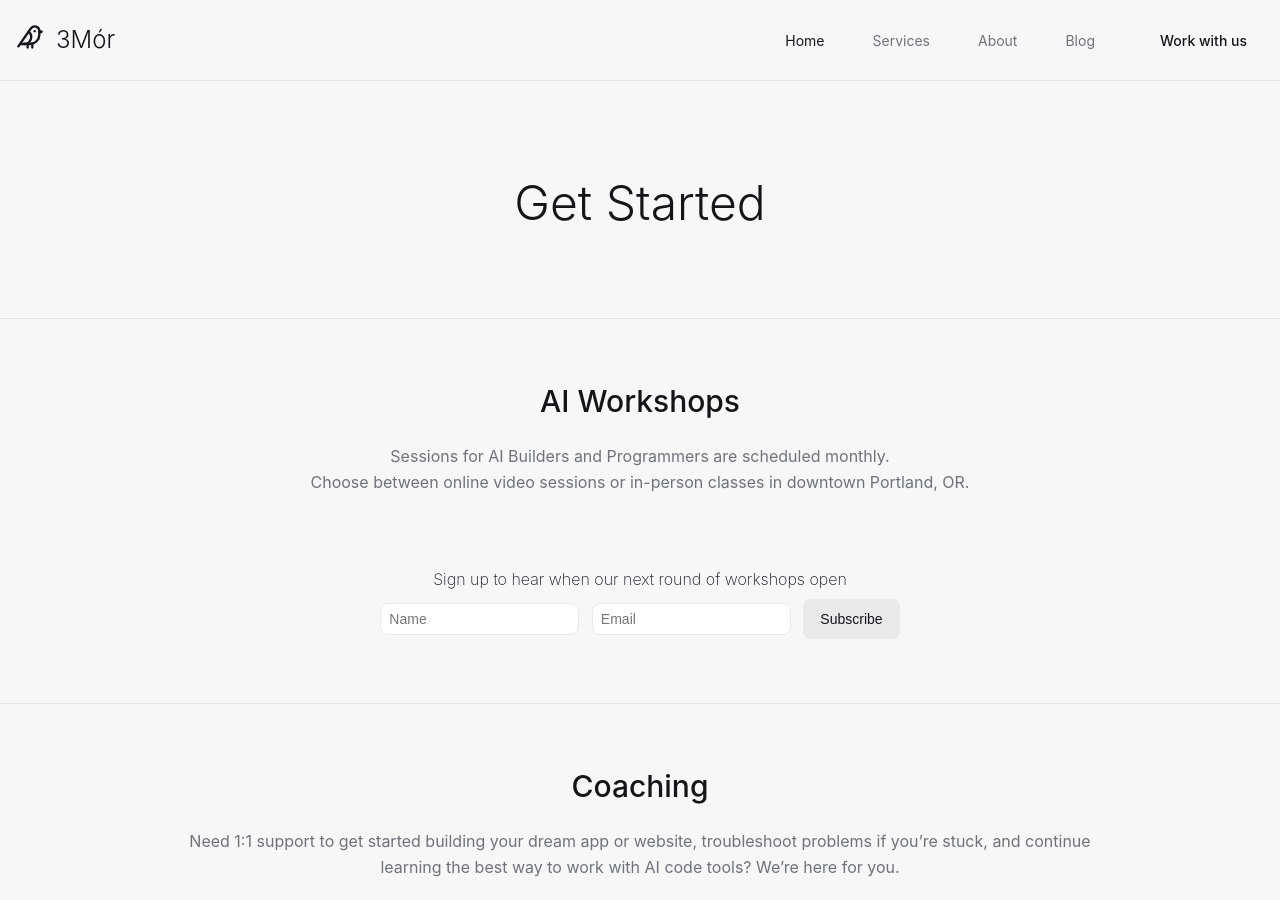
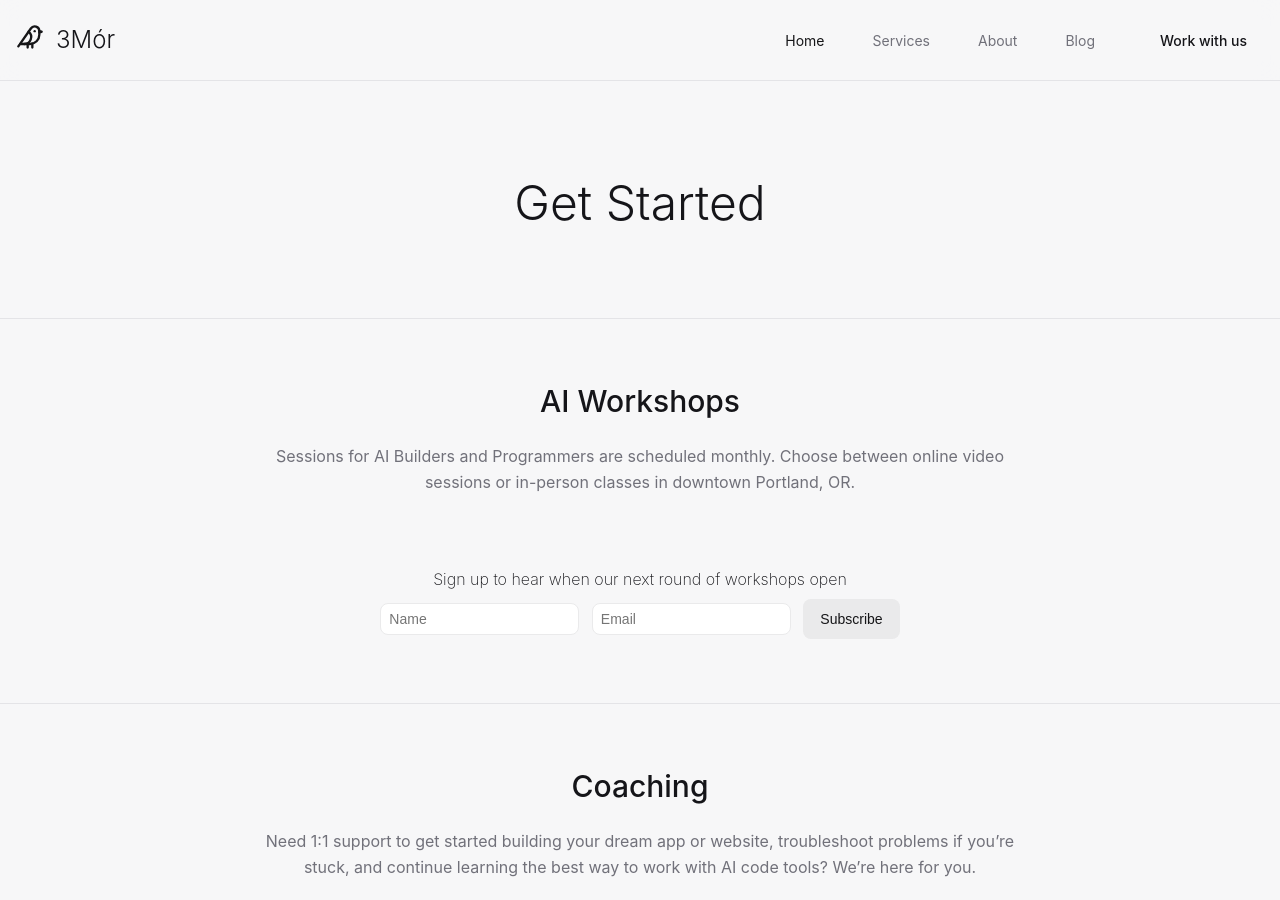
Before and after one commit to 3mor-io/3mor, a Jekyll site: the page built from website/start.html, in a window 1280 px wide and 900 px high. Built offline with Jekyll 4.4.1, drawn with Linux system fonts in a browser that asks for light colours; comment, search, counter and statistics services are not loaded.

Commit message:
Adjust text styling

```diff
--- a/website/start.html
+++ b/website/start.html
@@ -17,12 +17,8 @@ permalink: /start
     <div class="container">
       <div class="text-center mb-16">
         <h2 class="text-3xl font-medium text-foreground mb-6">AI Workshops</h2>
-        <p class="text-muted-foreground leading-relaxed text-center">
-          Sessions for AI Builders and Programmers are scheduled monthly.
-        </p>
-
-        <p class="text-muted-foreground leading-relaxed text-center">
-          Choose between online video sessions or
+        <p class="text-muted-foreground leading-relaxed text-center" style="max-width: 60%; margin: 0 auto;">
+          Sessions for AI Builders and Programmers are scheduled monthly. Choose between online video sessions or
           in-person classes in downtown Portland, OR.
         </p>
       </div>
@@ -45,7 +41,7 @@ permalink: /start
     <div class="container">
       <div class="text-center mb-16">
         <h2 class="text-3xl font-medium text-foreground mb-6">Coaching</h2>
-        <p class="text-muted-foreground leading-relaxed text-center" style="max-width: 75%; margin: 0 auto;">
+        <p class="text-muted-foreground leading-relaxed text-center" style="max-width: 60%; margin: 0 auto;">
           Need 1:1 support to get started building your dream app or website, troubleshoot problems if you’re stuck, and
           continue learning the best way to work with AI code tools? We’re here for you.
         </p>
@@ -62,7 +58,7 @@ permalink: /start
     <div class="container">
       <div class="text-center mb-16">
         <h2 class="text-3xl font-medium text-foreground mb-6">App Development</h2>
-        <p class="text-muted-foreground leading-relaxed text-center" style="max-width: 75%; margin: 0 auto;">
+        <p class="text-muted-foreground leading-relaxed text-center" style="max-width: 60%; margin: 0 auto;">
           Want to just hurry up and get it done? We can take your AI-built work in progress and finish crafting it into
           an app you can share with the world.
         </p>
```
